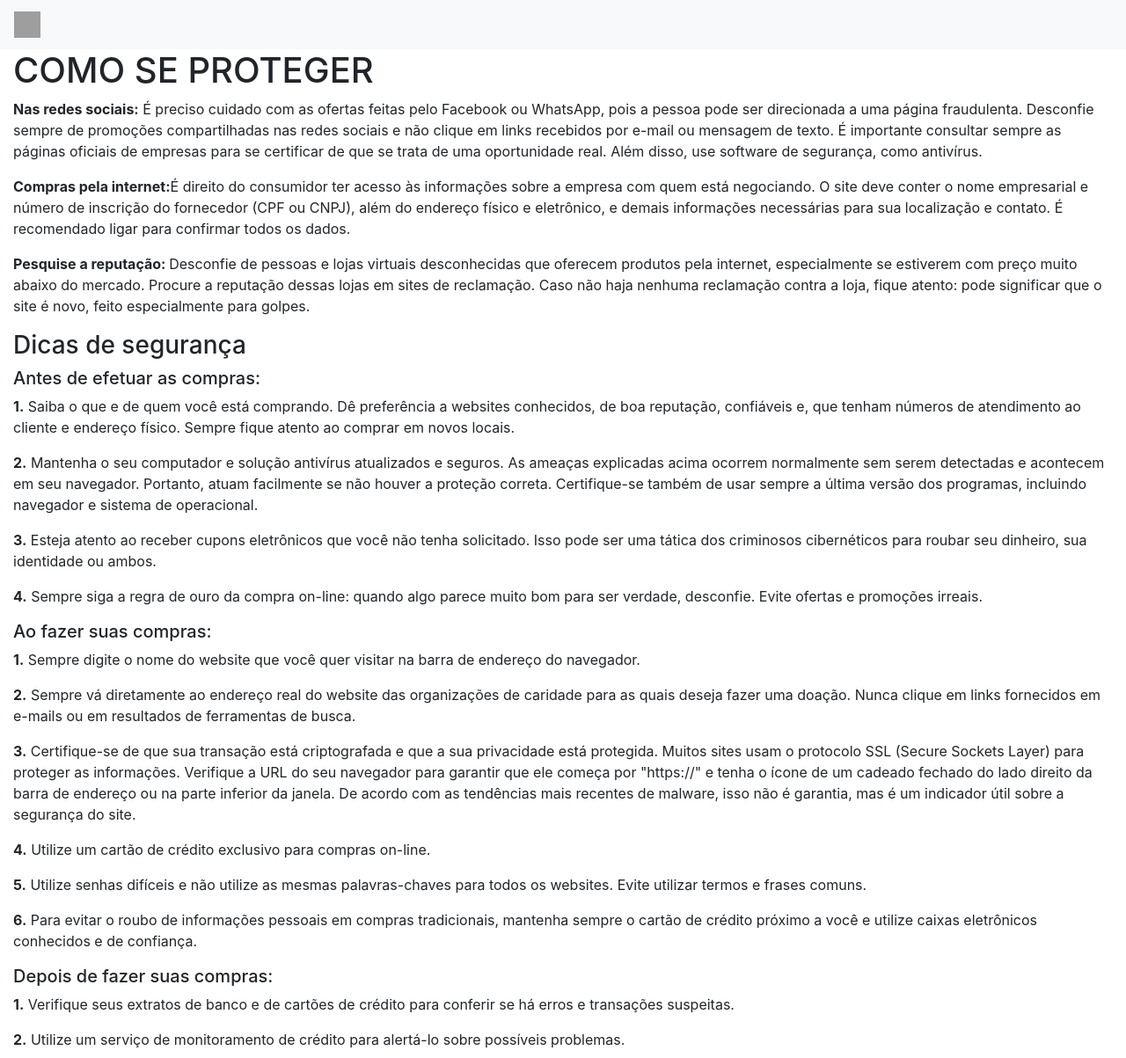
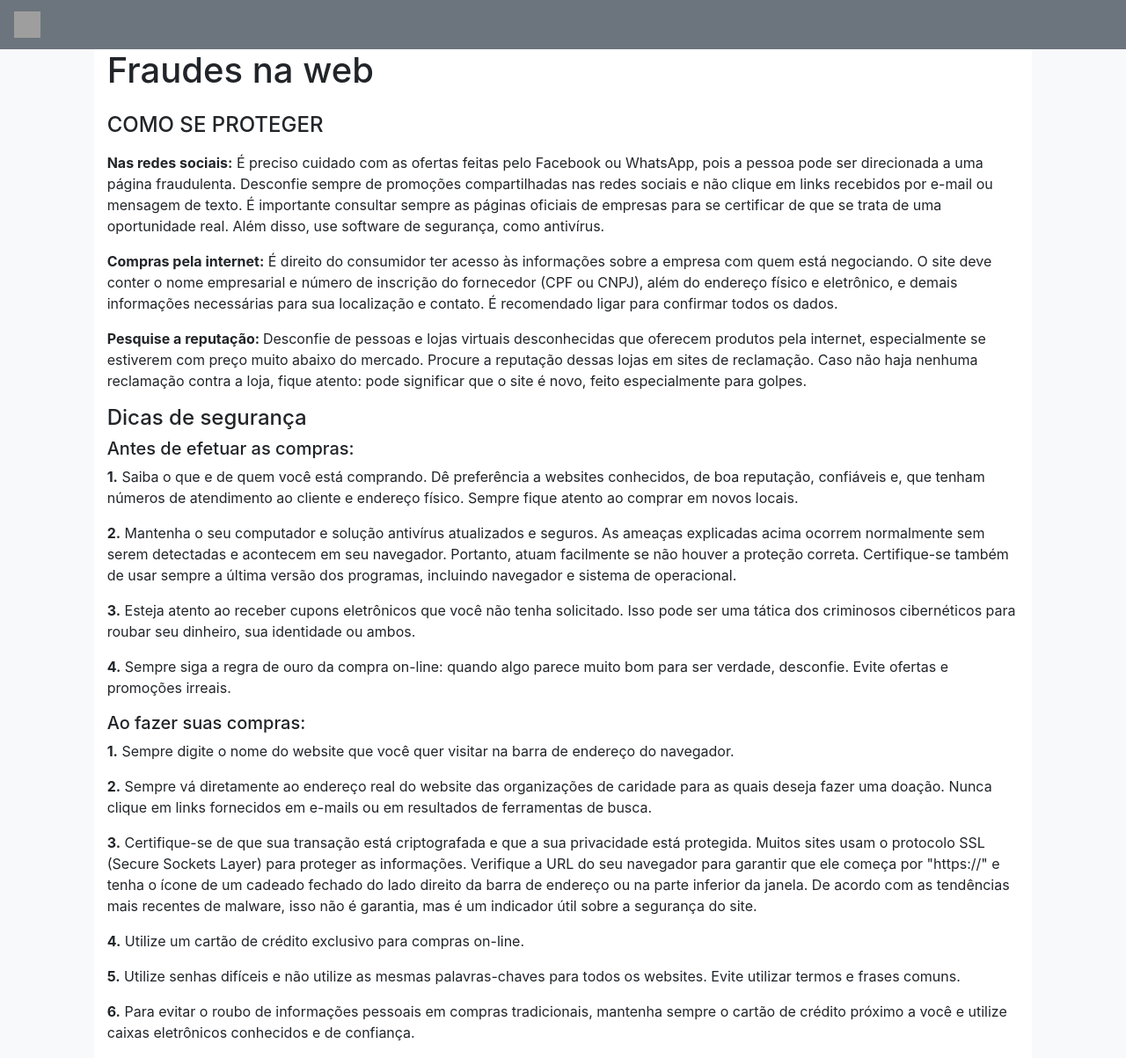
Before and after one commit to JessicaAlvesB/siteEtica, a Node project: template src/views/fraude.njk in a window 1280 px wide. Shown: the top 1203 px of the page at 88% size. Run offline with Node 20 templates, Linux system fonts and the light colour scheme; the template is opened without the code that fills it, so the values that code supplies are empty; grey boxes are pictures that could not be loaded.

Commit message:
terminado as pressas

```diff
--- a/src/views/fraude.njk
+++ b/src/views/fraude.njk
@@ -1,23 +1,27 @@
 <link rel="stylesheet" href="https://stackpath.bootstrapcdn.com/bootstrap/4.1.3/css/bootstrap.min.css" integrity="sha384-MCw98/SFnGE8fJT3GXwEOngsV7Zt27NXFoaoApmYm81iuXoPkFOJwJ8ERdknLPMO" crossorigin="anonymous">
-<nav class="navbar navbar-light bg-light">
+
+<nav class="navbar navbar-light bg-secondary">
   <a class="navbar-brand" href="/">
-    <img src="https://nameecho.com/images/og-images/article-name.jpg" width="30" height="30" alt="">
+    <img src="https://image.flaticon.com/icons/png/512/69/69524.png" width="30" height="30" alt="">
   </a>
 </nav>
-<div class="container-fluid col-sm m-t-10">
-<h1 class="h1 m-10">COMO SE PROTEGER</h1>
+<div class="bg-light">
+<div class="container-fluid col-sm-10 bg-white">
+
+<h1 class="h1 mb-4">Fraudes na web </h1>
+<h4 class="mb-3">COMO SE PROTEGER</h4>
 <div>
 <p><strong>Nas redes sociais:</strong> É preciso cuidado com as ofertas feitas pelo Facebook ou WhatsApp, pois a pessoa pode ser direcionada a uma página fraudulenta. Desconfie sempre de promoções compartilhadas nas redes sociais e não clique em links recebidos por e-mail ou mensagem de texto. É importante consultar sempre as páginas oficiais de empresas para se certificar de que se trata de uma oportunidade real. Além disso, use software de segurança, como antivírus.
 </p>
-<p> <strong>Compras pela internet:</strong>É direito do consumidor ter acesso às informações sobre a empresa com quem está negociando. O site deve conter o nome empresarial e número de inscrição do fornecedor (CPF ou CNPJ), além do endereço físico e eletrônico, e demais informações necessárias para sua localização e contato. É recomendado ligar para confirmar todos os dados.
+<p> <strong>Compras pela internet:</strong> É direito do consumidor ter acesso às informações sobre a empresa com quem está negociando. O site deve conter o nome empresarial e número de inscrição do fornecedor (CPF ou CNPJ), além do endereço físico e eletrônico, e demais informações necessárias para sua localização e contato. É recomendado ligar para confirmar todos os dados.
  </p>
- <p> <strong> Pesquise a reputação: </strong>Desconfie de pessoas e lojas virtuais desconhecidas que oferecem produtos pela internet, especialmente se estiverem com preço muito abaixo do mercado. Procure a reputação dessas lojas em sites de reclamação. Caso não haja nenhuma reclamação contra a loja, fique atento: pode significar que o site é novo, feito especialmente para golpes.
+ <p> <strong>Pesquise a reputação: </strong> Desconfie de pessoas e lojas virtuais desconhecidas que oferecem produtos pela internet, especialmente se estiverem com preço muito abaixo do mercado. Procure a reputação dessas lojas em sites de reclamação. Caso não haja nenhuma reclamação contra a loja, fique atento: pode significar que o site é novo, feito especialmente para golpes.
  </p>
 </div>
 
 <div>
-    <h3> Dicas de segurança </h3>
-    <h5> Antes de efetuar as compras:</h5>
+    <h4> Dicas de segurança </h4>
+    <h5>Antes de efetuar as compras:</h5>
     <p><strong> 1.</strong> Saiba o que e de quem você está comprando. Dê preferência a websites conhecidos, de boa reputação, confiáveis e, que tenham números de atendimento ao cliente e endereço físico. Sempre fique atento ao comprar em novos locais.</p>
     <p><strong> 2.</strong> Mantenha o seu computador e solução antivírus atualizados e seguros. As ameaças explicadas acima ocorrem normalmente sem serem detectadas e acontecem em seu navegador. Portanto, atuam facilmente se não houver a proteção correta. Certifique-se também de usar sempre a última versão dos programas, incluindo navegador e sistema de operacional.
 </p>
@@ -34,9 +38,9 @@
     <p><strong> 1.</strong>  Verifique seus extratos de banco e de cartões de crédito para conferir se há erros e transações suspeitas.</p>
     <p><strong> 2.</strong>  Utilize um serviço de monitoramento de crédito para alertá-lo sobre possíveis problemas.</p>
 
-
 </div>
-    <div class="align-self-center">
+    <div class="text-center">
     <iframe width="560" height="315" src="https://www.youtube.com/embed/02Zp747xyj8" frameborder="0" allow="accelerometer; autoplay; encrypted-media; gyroscope; picture-in-picture" allowfullscreen></iframe>
     </div>
 </div>
+</div>
```
Also changed, not shown: src/views/crimes.njk (+8 -5 lines), src/views/index.njk (+40 -5 lines).
